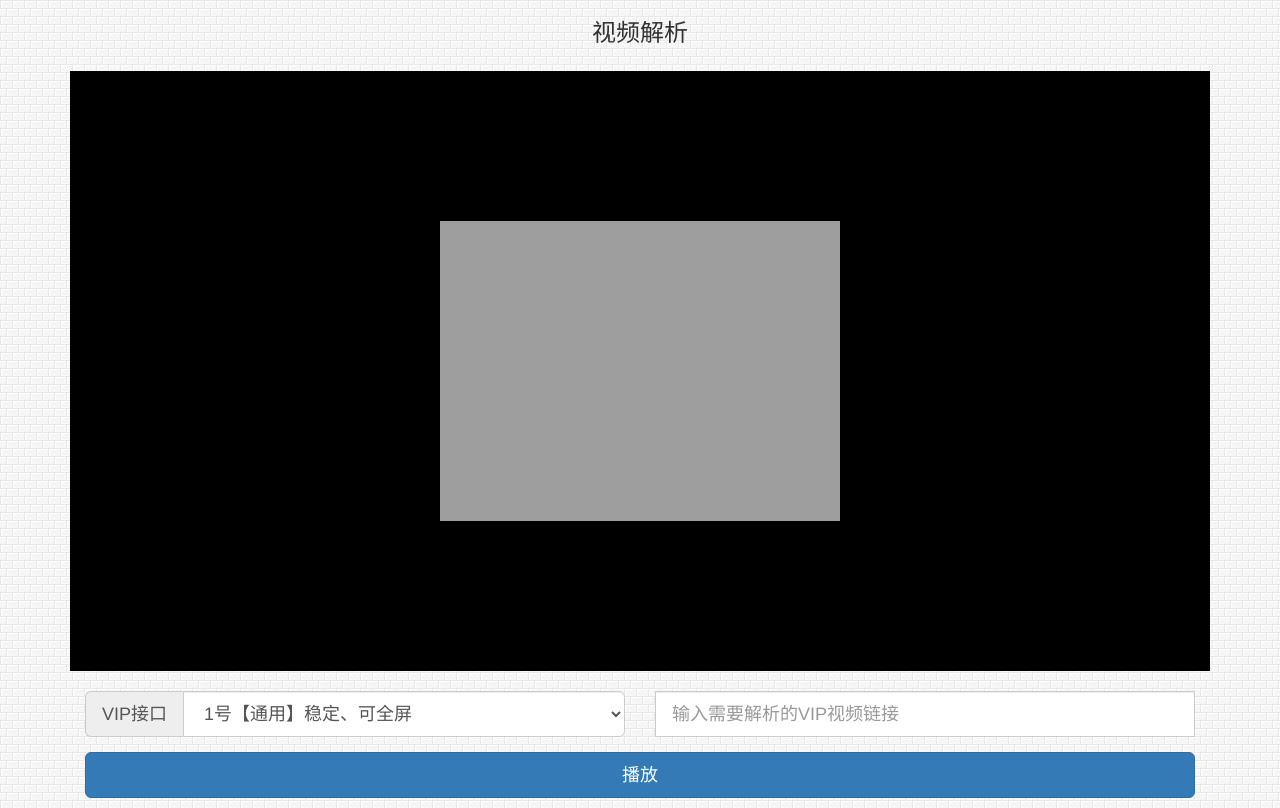
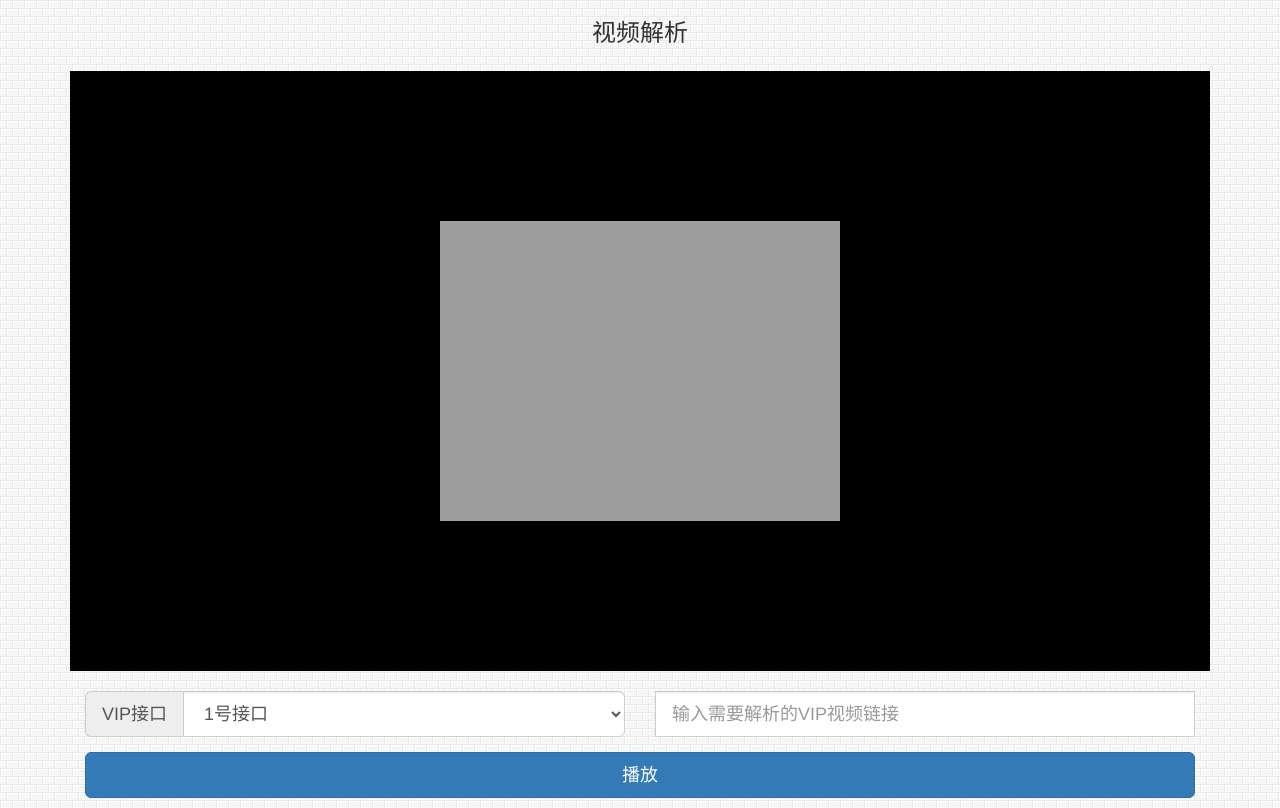
Before and after one commit to frank2088/n100, a plain HTML site: page index.html in a window 1280 px wide. Shown: the top 808 px of the page. Drawn offline with nearby package versions, Linux system fonts and the light colour scheme.

Commit message:
Update index.html

```diff
--- a/index.html
+++ b/index.html
@@ -109,37 +109,7 @@
                     <div class="input-group" style="width: 100%;">
                     <span class="input-group-addon input-lg" style="width: 80px; ">VIP接口</span>
                         <select class="form-control input-lg" id="jk">
-                            <option value="http://jx.agxia.com/index.php?url=" selected="">1号【通用】稳定、可全屏</option>
-                            <option value="http://jx.agxia.com/7.php?url=">2号【优酷】</option>
-                            <option value="http://jx.agxia.com/5.php?url=">3号【腾讯】稳定</option>
-                            <option value="http://jx.agxia.com/6.php?url=">4号【爱奇艺】稳定、可全屏</option>
-                            <option value="http://jx.agxia.com/4.php?url=">5号【土豆】稳定</option>
-                            <option value="http://jx.agxia.com/3.php?url=">6号【搜狐】</option>
-                            <option value="http://jx.agxia.com/2.php?url=">7号【PP视频】</option>
-                            <option value="http://jx.agxia.com/index.php?url=">8号【芒果TV】</option>
-                            <option value="http://jx.agxia.com/9.php?url=">9号【乐视】</option>
-
-                            <option value="http://www.wmxz.wang/video.php?url=">10号【by 无名小站】爱奇艺、腾讯（和3号一样）、可全屏</option>
-                            <option value="http://api.97kn.com/?url=">11号【by 97kn】比较卡，爱奇艺、优酷、</option>
-                            <option value="http://api.662820.com/xnflv/index.php?url=">12号【by 662820】爱奇艺、</option>
-                            <option value="http://api.nepian.com/ckparse/?url=">13号【by nepian】爱奇艺</option>
-
-                            <option value="http://vip.jlsprh.com/index.php?url=">1号接口</option>
-                            <option value="http://jx.vgoodapi.com/jx.php?url=">2号接口</option>
-                            <option value="http://api.wlzhan.com/sudu/?url=">3号接口</option>
-                            <option value="http://v.buy360.vip/cxjx.php?v=">4号接口</option>
-                            <option value="http://vip.72du.com/api/?url=">5号接口</option>
-                            <option value="http://api.nepian.com/ckparse/?url=">6号接口</option>
-                            <option value="http://api.91exp.com/svip/?url=">7号接口</option>
-                            <option value="http://qtzr.net/s/?qt=">8号接口</option>
-                            <option value="http://www.chepeijian.cn/jiexi/vip.php?url=">9号接口</option>
-                            <option value="http://www.wmxz.wang/video.php?url=">10号接口</option>
-                            <option value="http://api.baiyug.cn/vip/index.php?url=">11号接口</option>
-                            <option value="http://player.jidiaose.com/supapi/iframe.php?v=">12号接口</option>
-                            <option value="http://api.pucms.com/index.php?url=">13号接口</option>
-                            <option value="http://jiexi.92fz.cn/player/vip.php?url=">14号接口</option>
-                            <option value="http://lookxw.com/yingzi/?url=">15号接口</option>
-                            <option value="http://api.97kn.com/?url=">16号接口</option>
+                            <option value="https://www.kpezp.cn/jlexi.php?url=">1号接口</option>
                         </select>
                     </div>
                 </div>
```
